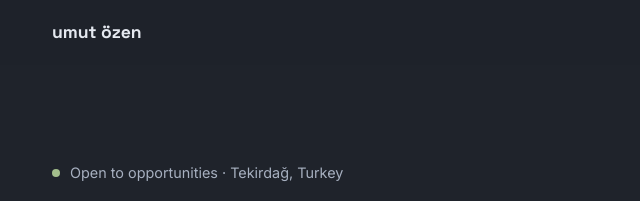
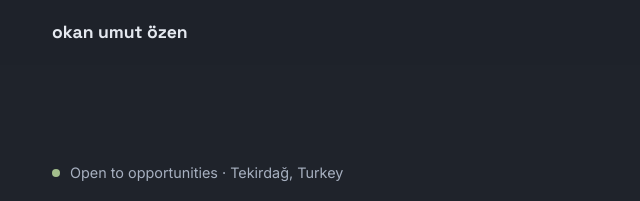
Before and after one commit to umut-hope/umut-hope.github.io, a plain HTML site: page index.html in a window 1280 px wide. Shown: the top 201 px of the page, 52-692 px from the left. Drawn offline with Linux system fonts and the light colour scheme; no server answers.

Commit message:
fix(nav): show full name in the logo

```diff
--- a/index.html
+++ b/index.html
@@ -25,7 +25,7 @@
 
     <nav id="navbar" class="navbar">
         <div class="container nav-container">
-            <a href="#hero" class="nav-logo">umut özen</a>
+            <a href="#hero" class="nav-logo">okan umut özen</a>
             <ul class="nav-links" id="nav-links">
                 <li><a href="#projects" class="nav-link">Projects</a></li>
                 <li><a href="#about" class="nav-link">About</a></li>
```
